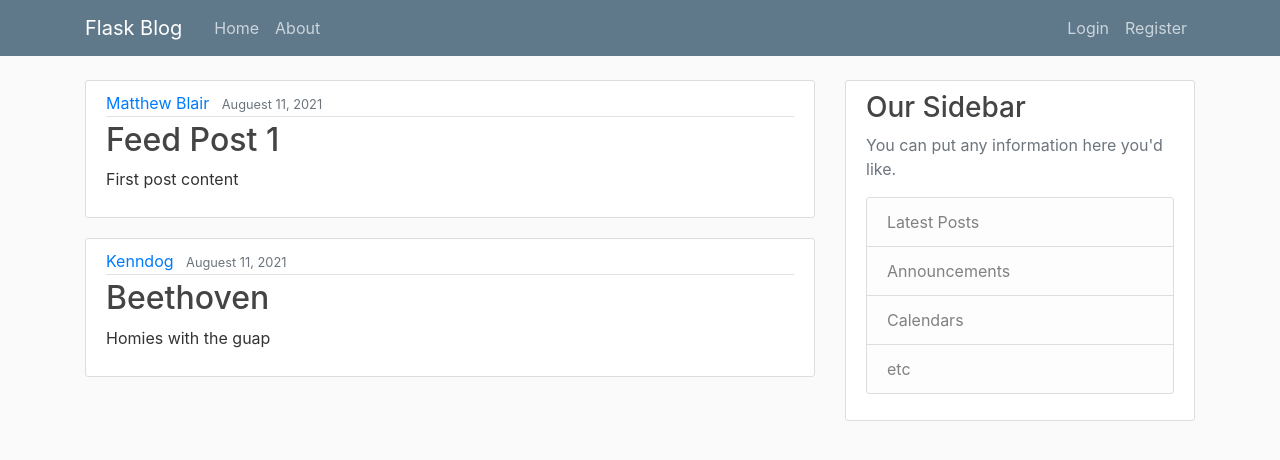
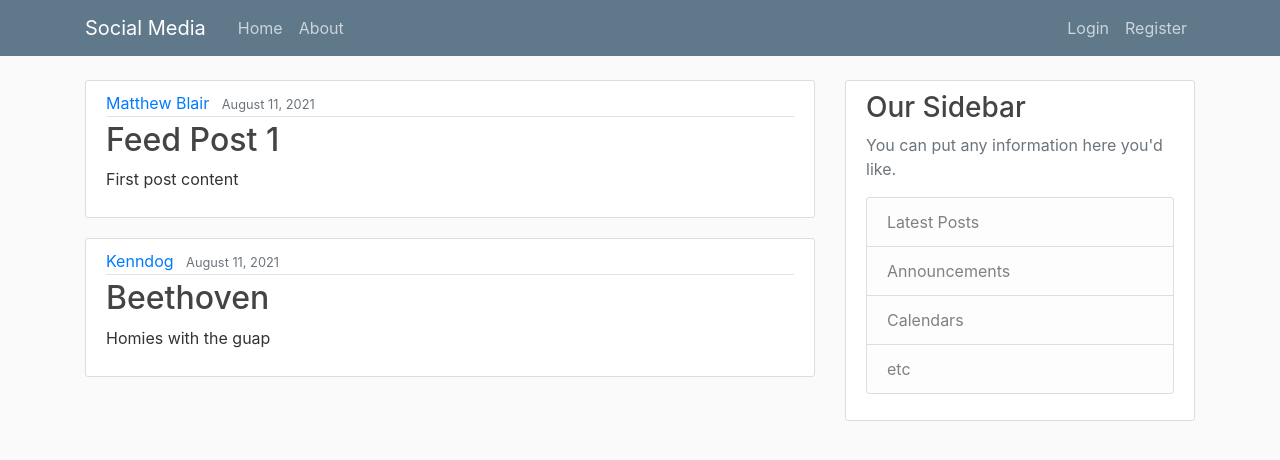
Before and after one commit to Mblair1/TeamBullStreet, a Flask app: page / in a window 1280 px wide. Shown: the top 460 px of the page. Run offline with Flask 2, Linux system fonts and the light colour scheme; some libraries are stand-ins or nearby versions.

Commit message:
Changed wording

```diff
--- a/flaskblog.py
+++ b/flaskblog.py
@@ -6,13 +6,13 @@ posts = [
         'author': 'Matthew Blair',
         'title': 'Feed Post 1',
         'content': 'First post content',
-        'date_posted': 'Auguest 11, 2021'
+        'date_posted': 'August 11, 2021'
     },
     {
         'author': 'Kenndog',
         'title': 'Beethoven',
         'content': 'Homies with the guap',
-        'date_posted': 'Auguest 11, 2021'
+        'date_posted': 'August 11, 2021'
     }
 ]
 
--- a/templates/layout.html
+++ b/templates/layout.html
@@ -11,16 +11,16 @@
     <link rel="stylesheet" type="text/css" href="{{ url_for('static', filename='main.css') }}">
 
     {% if title %}
-        <title>Flask Blog - {{ title }}</title>
+        <title>Social Media - {{ title }}</title>
     {% else %}
-        <title>Flask Blog</title>
+        <title>Social Media </title>
     {% endif %}
 </head>
 <body>
     <header class="site-header">
       <nav class="navbar navbar-expand-md navbar-dark bg-steel fixed-top">
         <div class="container">
-          <a class="navbar-brand mr-4" href="/">Flask Blog</a>
+          <a class="navbar-brand mr-4" href="/">Social Media</a>
           <button class="navbar-toggler" type="button" data-toggle="collapse" data-target="#navbarToggle" aria-controls="navbarToggle" aria-expanded="false" aria-label="Toggle navigation">
             <span class="navbar-toggler-icon"></span>
           </button>
```
